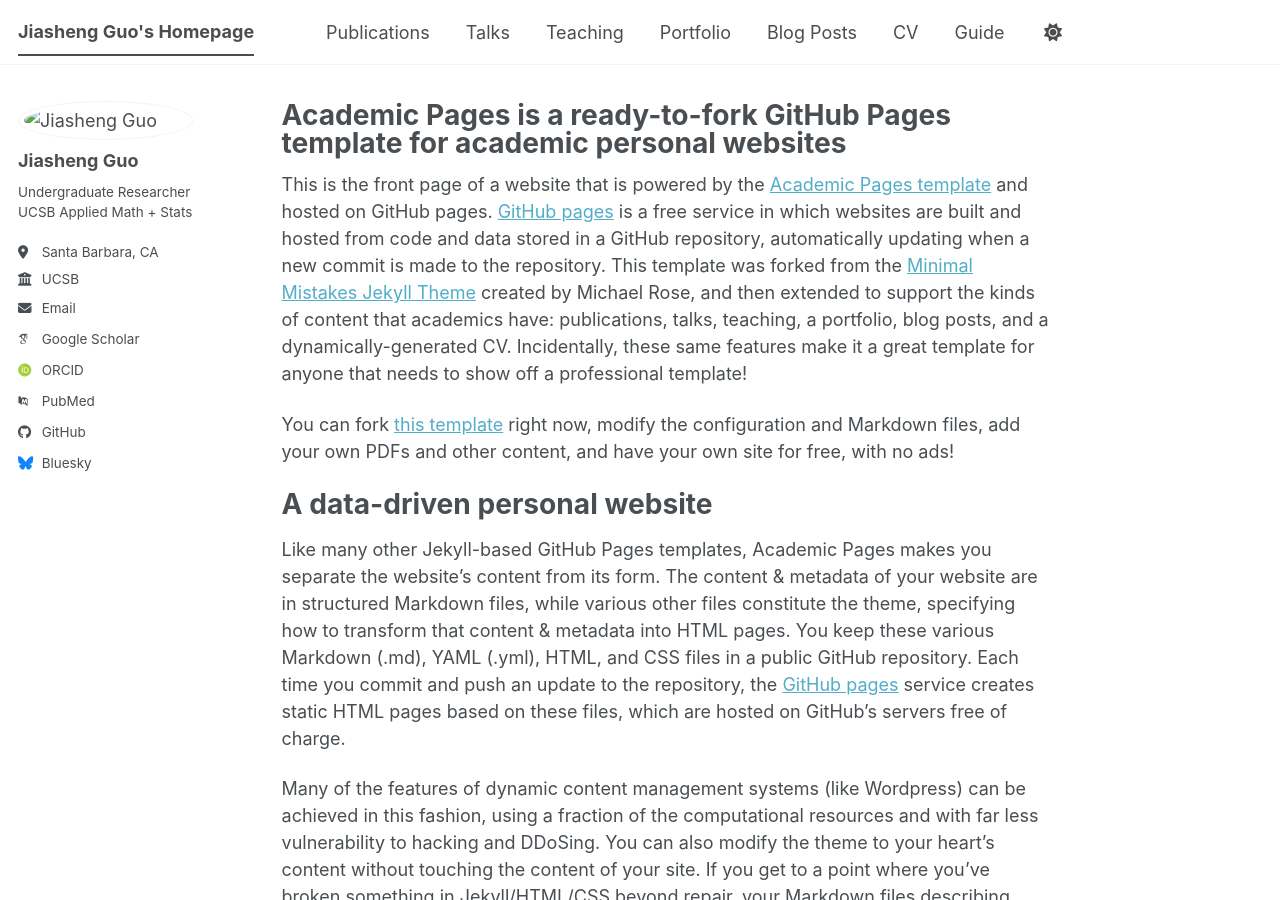
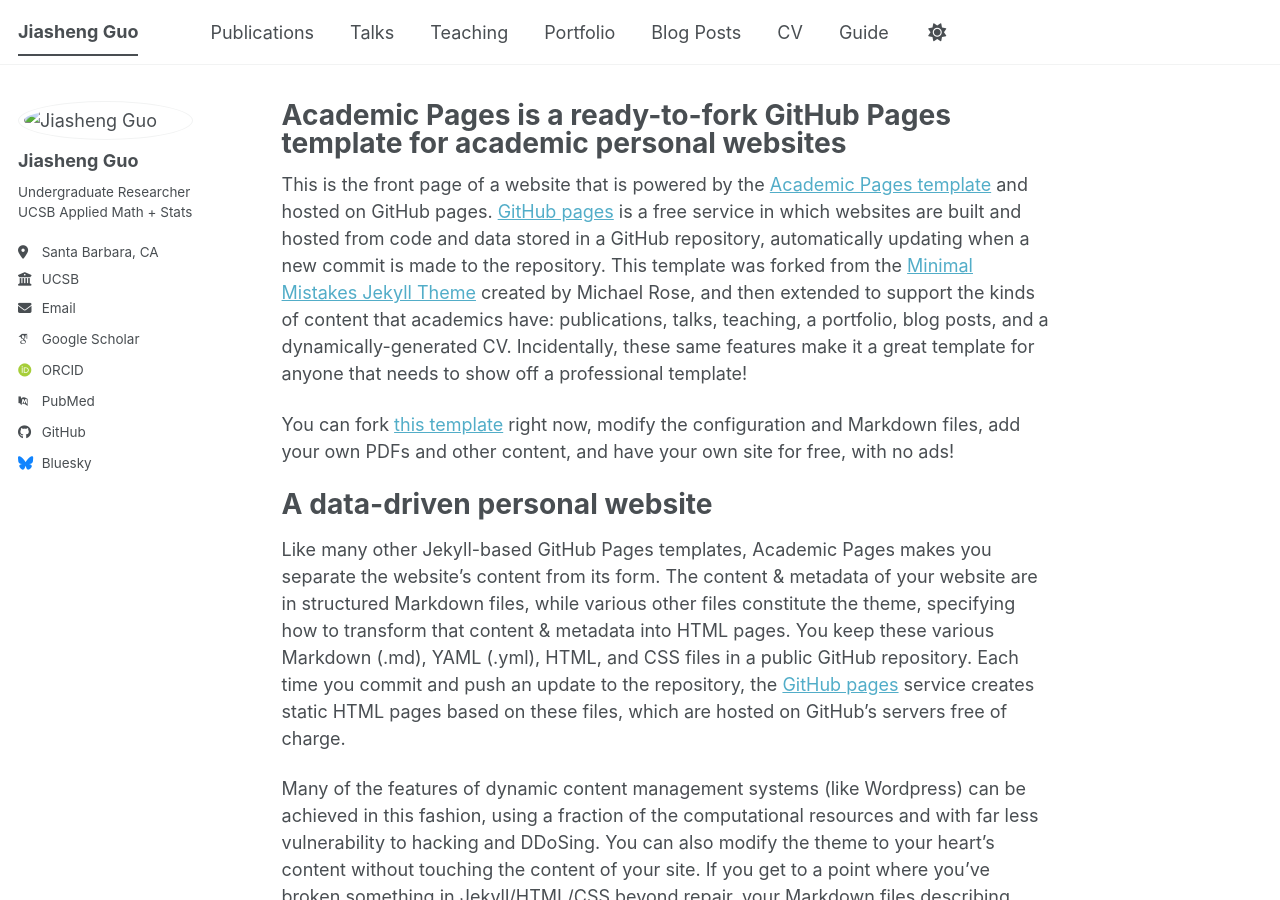
Before and after one commit to jiashengguo127/jiashengguo127.github.io, a Jekyll site: the page built from _pages/about.md, in a window 1280 px wide and 900 px high. Built offline with Jekyll 4.4.1, drawn with Linux system fonts in a browser that asks for light colours; some web fonts are replaced; a script bundle is joined from its source files by our own code; library files that are not in the unit come from our copies; some of the changed lines change nothing that is shown.

Commit message:
Revise site metadata and add links section
Updated title and description for personal site. Added links section with CV, LinkedIn, and GitHub.

```diff
--- a/_config.yml
+++ b/_config.yml
@@ -9,11 +9,11 @@
 # Basic Site Settings
 locale                   : "en-US"
 site_theme               : "default" # The available themes options are "default", "air", "sunrise", "mint", "dirt" and "contrast"
-title                    : "Jiasheng Guo's Homepage"
+title                    : "Jiasheng Guo"
 title_separator          : "-"
 name                     : &name "Your Name"
-description              : &description "Your Name's academic portfolio"   # Update this with a general description of your site, this is the default if not overridden by a page
-url                      : https://jiashengguo127.github.io # The base hostname & protocol for your site e.g. "https://[your GitHub username].github.io",
+description              : &description "Undergraduate Researcher at UCSB"   # Update this with a general description of your site, this is the default if not overridden by a page
+url                      : "https://jiashengguo127.github.io" # The base hostname & protocol for your site e.g. "https://[your GitHub username].github.io",
                                                            # or if you already have some other page hosted on Github then use "https://[your GitHub username].github.io/[Your Repo Name]"
 baseurl                  : "" # the subpath of your site, e.g. "/blog"
 repository               : "academicpages/academicpages.github.io"
@@ -31,8 +31,14 @@
   employer         : "UCSB"
   uri              : # URL
   email            : "jiashengguo@ucsb.edu"
-  linkedin: "https://www.linkedin.com/in/jiasheng-guo-567558393/"
-  github: "https://github.com/jiashengguo127"
+  links:
+    - label: "CV"
+      url: "files/"
+    - label: "LinkedIn"
+      url: "https://www.linkedin.com/in/jiasheng-guo-567558393/"
+    - label: "GitHub"
+      icon: "fab fa-fw fa-github"
+      url: "https://github.com/jiashengguo127"
 
   # Academic websites
   academia         : # URL
```
